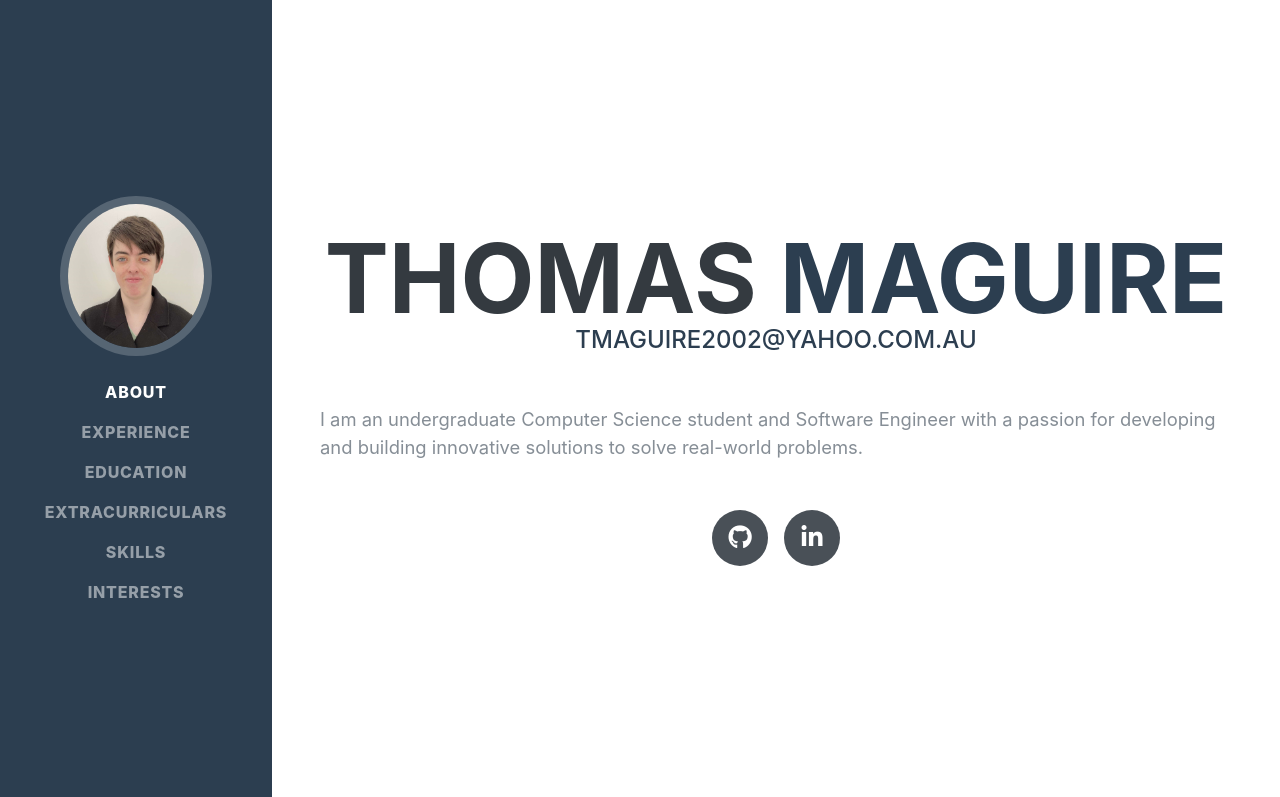
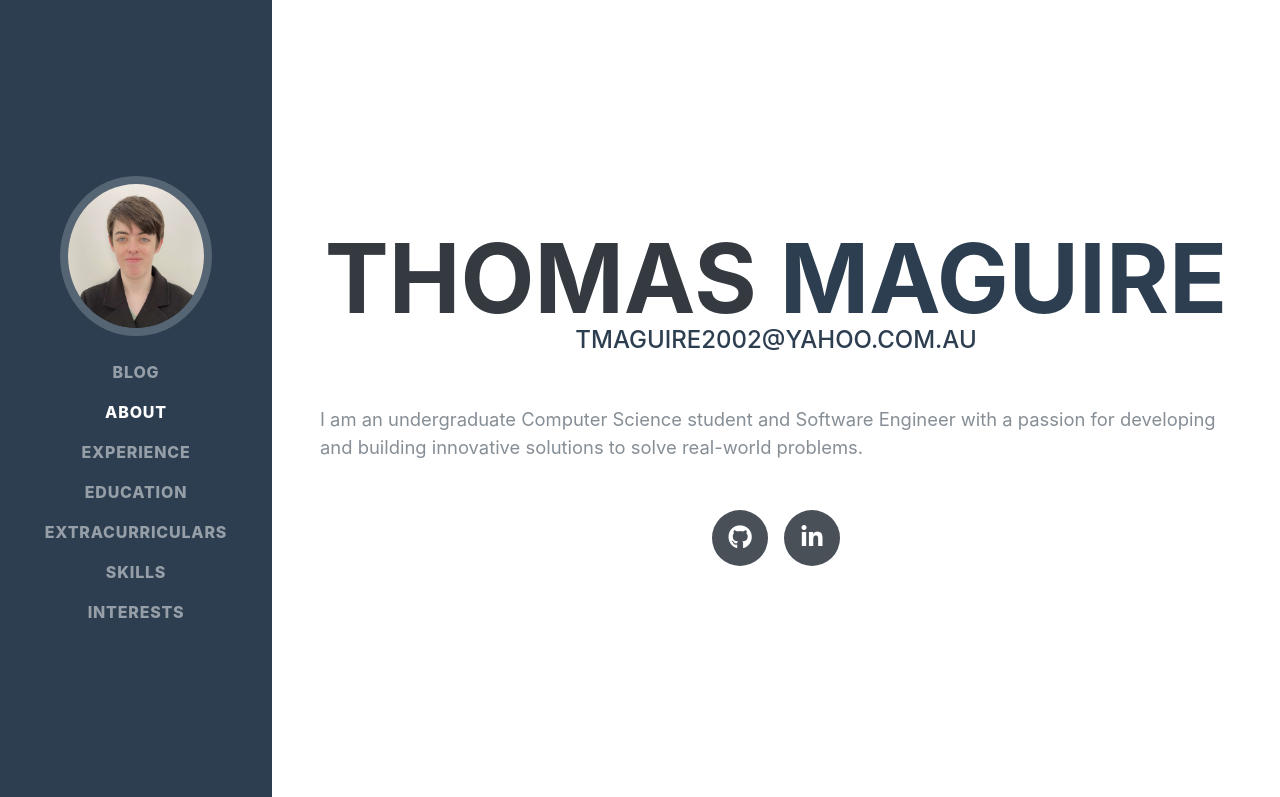
Before and after one commit to Tomrm18/portfolio-v2, a Gatsby site: page / in a window 1280 px wide. Shown: the top 797 px of the page. Built offline with nearby package versions, Linux system fonts and the light colour scheme; Gatsby itself is replaced by a stand-in of ours; a web font is replaced by a local one.

Commit message:
Added link to blog website in sidebar

```diff
--- a/config.js
+++ b/config.js
@@ -28,6 +28,16 @@ module.exports = {
   email: 'tmaguire2002@yahoo.com.au',
   experience: [
     {
+      company: 'Lockheed Martin',
+      role: 'Software Engineer',
+      startDate: 'November 2022',
+      endDate: 'Current',
+      priority: 'Internship',
+      tasks: [],
+      imageName: 'lockheed_martin',
+      hidden: true,
+    },
+    {
       company: 'Schenck Process',
       role: 'R&D Digital Engineer',
       startDate: 'July 2022',
@@ -39,6 +49,7 @@ module.exports = {
         'Leveraged problem solving skills while developing an application throughout its full product lifecycle.',
       ],
       imageName: 'schenck_process',
+      hidden: false,
     },
     {
       company: 'Gymetrix',
@@ -52,6 +63,7 @@ module.exports = {
         'Established secure API connections to a fully customised backend to pull and render data from.',
       ],
       imageName: 'gymetrix',
+      hidden: false,
     },
     {
       company: 'The University of Newcastle',
@@ -65,6 +77,7 @@ module.exports = {
         'Updated IT articles ensuring IT Staff can access up-to-date information in a readable and reliable way.',
       ],
       imageName: 'uon',
+      hidden: false,
     },
   ],
   education: [
--- a/package.json
+++ b/package.json
@@ -2,7 +2,7 @@
   "name": "portfolio-v2",
   "version": "0.0.2",
   "scripts": {
-    "develop": "gatsby develop",
+    "dev": "gatsby develop",
     "build": "npm run clean && gatsby build",
     "deploy": "npm run clean && gatsby build --prefix-paths && gh-pages -d public",
     "serve": "npm run clean && gatsby serve",
--- a/src/components/Experience.tsx
+++ b/src/components/Experience.tsx
@@ -18,6 +18,8 @@ export const Experience = ({ experience }: ExperienceProps) => {
     return experience.map((job, index) => {
 
       return (
+          job.hidden ?
+          null :
           <SectionItem
           key={index}
           title={job.role}
--- a/src/components/Sidebar.tsx
+++ b/src/components/Sidebar.tsx
@@ -13,6 +13,7 @@ type tabItem = {
 export const Sidebar = () => {
 
   const tabItems: tabItem[] = [
+    { content: 'Blog', href: 'https://blog.tomrm.dev/' },
     { content: 'About', href: 'about' },
     { content: 'Experience', href: 'experience' },
     { content: 'Education', href: 'education' },
@@ -66,7 +67,16 @@ export const Sidebar = () => {
         >
           {tabs.map((tab, i) => {
             const { href, content } = tab;
+
             return (
+              content == "Blog" ? (
+                <li className="nav-item" key={i}>
+                  <a className="nav-link" target="_blank" href={href}>
+                    <span className="d-none d-lg-block">{content}</span>
+                  </a>
+                </li>
+              ) :
+               (
                 <li className="nav-item" key={href}>
                   <Scroll type="id" element={href}>
                     <a className="nav-link" href={`#${href}`}>
@@ -74,7 +84,9 @@ export const Sidebar = () => {
                     </a>
                   </Scroll>
                 </li>
-            );
+              )
+            )
+
           })}
         </Scrollspy>
       </div>
```
Also changed, not shown: src/assets/images/lockheed_martin.png (added), src/assets/images/quarry_mining.png (added), src/components/About.tsx (line endings or trailing spaces). Lines whose indentation alone changed are shown as unchanged.
